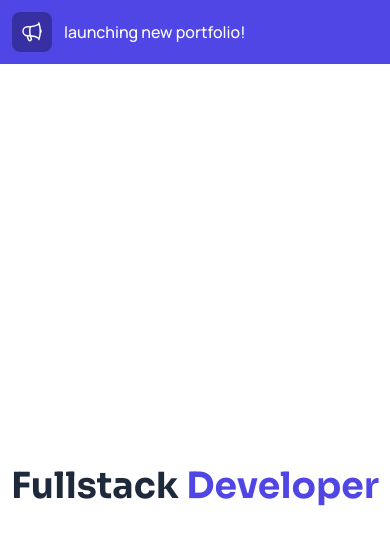
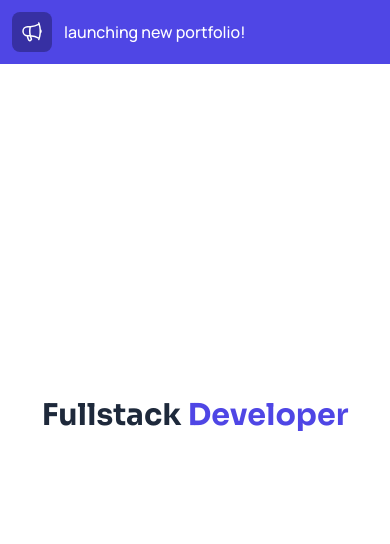
Before and after one commit to soramon0/portfolio, a Next.js app in the folder apps/web/: page / in a window 390 px wide. Shown: the top 544 px of the page. Built offline with nearby package versions, Linux system fonts and the light colour scheme.

Commit message:
feat: improve layout

```diff
--- a/apps/web/src/pages/index.tsx
+++ b/apps/web/src/pages/index.tsx
@@ -13,11 +13,14 @@ function HomePage() {
         />
       </Head>
 
-      <HeaderBanner />
-      <main className="h-screen mx-auto max-w-8xl flex items-center justify-center">
-        <h1 className="text-4xl leading-snug font-display font-bold text-slate-800 md:text-5xl lg:text-6xl">
-          Fullstack <span className="text-indigo-600">Developer</span>
-        </h1>
+      <main className="h-screen">
+        <HeaderBanner />
+
+        <section className="h-5/6 mx-auto max-w-8xl flex items-center justify-center">
+          <h1 className="text-3xl leading-snug font-display font-bold text-slate-800 sm:text-4xl md:text-5xl lg:text-6xl">
+            Fullstack <span className="text-indigo-600">Developer</span>
+          </h1>
+        </section>
       </main>
     </>
   );
```
